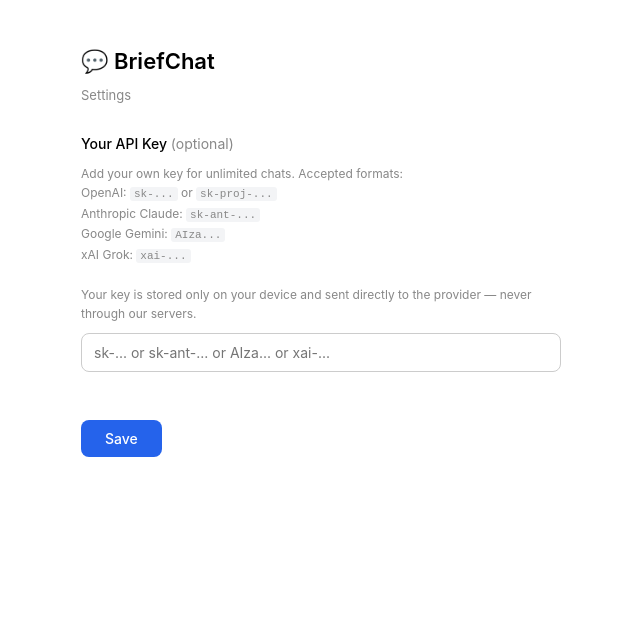
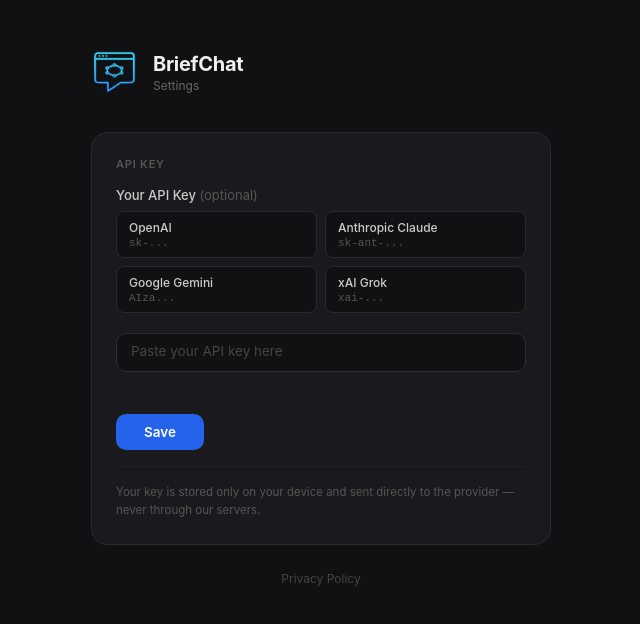
Before and after one commit to i-Blaise/BriefChat, a browser extension: page extension/options.html in a window 1280 px wide. Shown: the whole page, without its empty margins (319-959 px from the left). Drawn offline with Linux system fonts and the light colour scheme.

Commit message:
refactor: modernize options page UI, update API key listener in side panel, and refresh manifest configuration

```diff
--- a/extension/options.html
+++ b/extension/options.html
@@ -5,63 +5,93 @@
     <meta charset="UTF-8">
     <title>BriefChat — Settings</title>
     <style>
+        *, *::before, *::after {
+            box-sizing: border-box;
+            margin: 0;
+            padding: 0;
+        }
+
         body {
             font-family: -apple-system, BlinkMacSystemFont, "Segoe UI", Roboto, sans-serif;
-            max-width: 480px;
-            margin: 48px auto;
-            padding: 0 24px 48px;
-            color-scheme: light dark;
+            background: #111113;
+            color: #e8e8e8;
+            min-height: 100vh;
+            display: flex;
+            align-items: flex-start;
+            justify-content: center;
+            padding: 48px 24px 64px;
             font-size: 14px;
         }
 
-        h1 {
-            font-size: 22px;
-            font-weight: 600;
-            margin-bottom: 6px;
+        .container {
+            width: 100%;
+            max-width: 460px;
         }
 
-        .subtitle {
-            color: #888;
-            margin-bottom: 32px;
-            font-size: 13px;
+        /* Header */
+        .header {
+            display: flex;
+            align-items: center;
+            gap: 14px;
+            margin-bottom: 36px;
+        }
+
+        .header img {
+            width: 48px;
+            height: 48px;
+            border-radius: 12px;
+        }
+
+        .header-text h1 {
+            font-size: 20px;
+            font-weight: 700;
+            color: #f0f0f0;
+            letter-spacing: -0.3px;
+        }
+
+        .header-text p {
+            font-size: 12px;
+            color: #666;
+            margin-top: 2px;
+        }
+
+        /* Card */
+        .card {
+            background: #1a1a1e;
+            border: 1px solid #2a2a2e;
+            border-radius: 16px;
+            padding: 24px;
+            margin-bottom: 12px;
+        }
+
+        .card-title {
+            font-size: 11px;
+            font-weight: 600;
+            text-transform: uppercase;
+            letter-spacing: 0.8px;
+            color: #555;
+            margin-bottom: 16px;
         }
 
         label {
             display: block;
+            font-size: 13px;
             font-weight: 500;
-            margin-bottom: 6px;
-        }
-
-        .hint {
-            font-size: 12px;
-            color: #888;
-            margin-bottom: 10px;
-            line-height: 1.6;
-        }
-
-        .hint code {
-            font-family: ui-monospace, monospace;
-            background: #f3f4f6;
-            padding: 1px 4px;
-            border-radius: 3px;
-            font-size: 11px;
-        }
-
-        @media (prefers-color-scheme: dark) {
-            .hint code {
-                background: #374151;
-            }
+            color: #ccc;
+            margin-bottom: 8px;
         }
 
         input[type="password"] {
             width: 100%;
-            padding: 10px 12px;
-            border: 1px solid #ccc;
-            border-radius: 8px;
-            font-size: 14px;
-            font-family: inherit;
-            margin-bottom: 6px;
-            box-sizing: border-box;
+            padding: 11px 14px;
+            background: #111113;
+            border: 1px solid #2e2e34;
+            border-radius: 10px;
+            font-size: 13.5px;
+            font-family: ui-monospace, monospace;
+            color: #e8e8e8;
+            margin-bottom: 8px;
+            transition: border-color 0.15s;
         }
 
         input[type="password"]:focus {
@@ -69,22 +99,70 @@
             border-color: #2563eb;
         }
 
+        input[type="password"]::placeholder {
+            color: #444;
+            font-family: -apple-system, BlinkMacSystemFont, "Segoe UI", Roboto, sans-serif;
+        }
+
         .provider-detected {
             font-size: 12px;
-            color: #2563eb;
+            color: #4a90e2;
             min-height: 18px;
-            margin-bottom: 12px;
+            margin-bottom: 16px;
+        }
+
+        /* Provider badges */
+        .providers {
+            display: grid;
+            grid-template-columns: 1fr 1fr;
+            gap: 8px;
+            margin-bottom: 20px;
+        }
+
+        .provider-badge {
+            background: #111113;
+            border: 1px solid #2a2a2e;
+            border-radius: 8px;
+            padding: 8px 12px;
+        }
+
+        .provider-badge .name {
+            font-size: 12px;
+            font-weight: 500;
+            color: #ccc;
+            margin-bottom: 2px;
+        }
+
+        .provider-badge .prefix {
+            font-family: ui-monospace, monospace;
+            font-size: 11px;
+            color: #555;
+        }
+
+        .privacy-note {
+            font-size: 11.5px;
+            color: #555;
+            line-height: 1.6;
+            padding-top: 16px;
+            border-top: 1px solid #222;
+        }
+
+        /* Save button */
+        .actions {
+            display: flex;
+            align-items: center;
+            gap: 12px;
         }
 
         button {
-            padding: 10px 24px;
+            padding: 10px 28px;
             background: #2563eb;
-            color: white;
+            color: #fff;
             border: none;
-            border-radius: 8px;
-            font-size: 14px;
+            border-radius: 10px;
+            font-size: 13.5px;
             font-family: inherit;
-            font-weight: 500;
+            font-weight: 600;
             cursor: pointer;
             transition: background 0.15s;
         }
@@ -94,40 +172,85 @@
         }
 
         #status {
-            margin-top: 12px;
-            font-size: 13px;
-            min-height: 20px;
+            font-size: 12.5px;
+            min-height: 18px;
         }
 
-        #status.success {
-            color: #16a34a;
+        #status.success { color: #34d399; }
+        #status.error   { color: #f87171; }
+
+        /* Footer */
+        .footer {
+            text-align: center;
+            margin-top: 24px;
         }
 
-        #status.error {
-            color: #dc2626;
+        .footer a {
+            font-size: 12px;
+            color: #444;
+            text-decoration: none;
+            transition: color 0.15s;
+        }
+
+        .footer a:hover {
+            color: #888;
         }
     </style>
 </head>
 
 <body>
-    <h1>💬 BriefChat</h1>
-    <p class="subtitle">Settings</p>
+    <div class="container">
 
-    <label for="apiKeyInput">Your API Key <span style="font-weight:400;color:#888">(optional)</span></label>
-    <p class="hint">
-        Add your own key for unlimited chats. Accepted formats:<br>
-        OpenAI: <code>sk-...</code> or <code>sk-proj-...</code><br>
-        Anthropic Claude: <code>sk-ant-...</code><br>
-        Google Gemini: <code>AIza...</code><br>
-        xAI Grok: <code>xai-...</code><br><br>
-        Your key is stored only on your device and sent directly to the provider — never through our servers.
-    </p>
-    <input type="password" id="apiKeyInput" placeholder="sk-... or sk-ant-... or AIza... or xai-..." autocomplete="off"
-        spellcheck="false">
-    <p class="provider-detected" id="providerDetected"></p>
+        <div class="header">
+            <img src="icons/icon128.png" alt="BriefChat logo">
+            <div class="header-text">
+                <h1>BriefChat</h1>
+                <p>Settings</p>
+            </div>
+        </div>
 
-    <button id="saveBtn">Save</button>
-    <div id="status"></div>
+        <div class="card">
+            <p class="card-title">API Key</p>
+
+            <label for="apiKeyInput">Your API Key <span style="font-weight:400;color:#555">(optional)</span></label>
+
+            <div class="providers">
+                <div class="provider-badge">
+                    <div class="name">OpenAI</div>
+                    <div class="prefix">sk-...</div>
+                </div>
+                <div class="provider-badge">
+                    <div class="name">Anthropic Claude</div>
+                    <div class="prefix">sk-ant-...</div>
+                </div>
+                <div class="provider-badge">
+                    <div class="name">Google Gemini</div>
+                    <div class="prefix">AIza...</div>
+                </div>
+                <div class="provider-badge">
+                    <div class="name">xAI Grok</div>
+                    <div class="prefix">xai-...</div>
+                </div>
+            </div>
+
+            <input type="password" id="apiKeyInput" placeholder="Paste your API key here" autocomplete="off" spellcheck="false">
+            <p class="provider-detected" id="providerDetected"></p>
+
+            <div class="actions">
+                <button id="saveBtn">Save</button>
+                <div id="status"></div>
+            </div>
+
+            <p class="privacy-note" style="margin-top:16px;">
+                Your key is stored only on your device and sent directly to the provider — never through our servers.
+            </p>
+        </div>
+
+        <div class="footer">
+            <a href="https://briefchat-privacy-policy.artfricastudio.com/" target="_blank" rel="noopener noreferrer">Privacy Policy</a>
+        </div>
+
+    </div>
 
     <script src="options.js"></script>
 </body>
```
Also changed, not shown: extension/background.js (+2 -7 lines), extension/sidepanel.js (+7 -0 lines), extension/icons/icon128_new.png (added), manifest.json, 2 other files.
